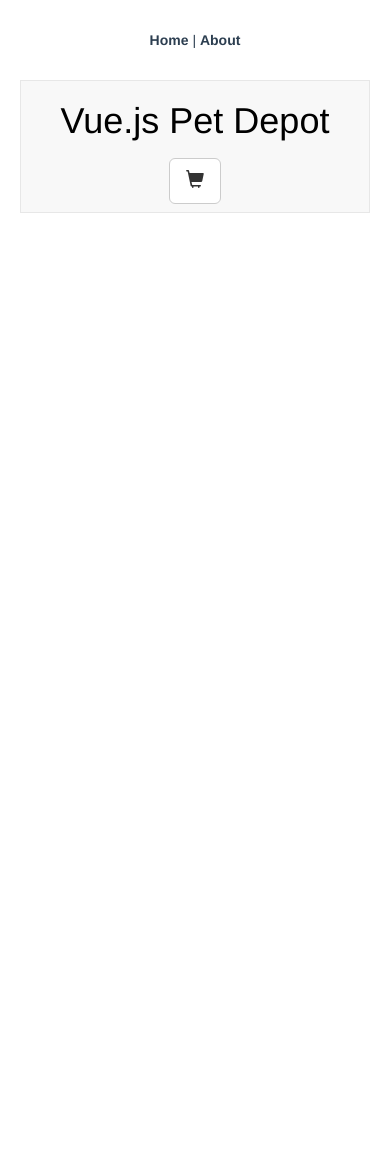
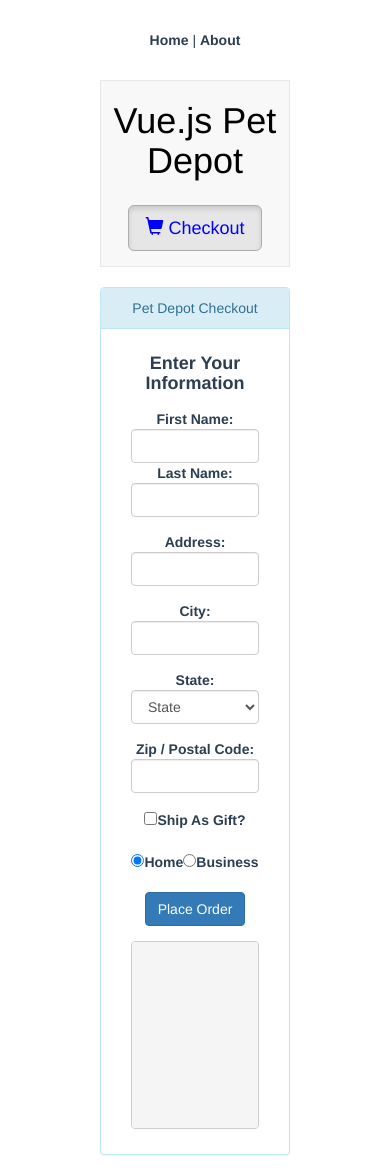
Before and after one commit to nilvon9wo/vue-petstore, a Vue app: page /form in a window 390 px wide. Before the commit the page ends 844 px from the top, so only its background shows below. Built offline with nearby package versions, Linux system fonts and the light colour scheme.

Commit message:
Completed components

```diff
--- a/src/assets/app.css
+++ b/src/assets/app.css
@@ -1,4 +1,4 @@
 body {
-    padding-left: 20px;
-    padding-right: 20px;
+    padding-left: 100px;
+    padding-right: 100px;
 }
--- /dev/null
+++ b/src/components/EditProduct.vue
@@ -0,0 +1,15 @@
+<template>
+  <div>
+    <h1>Edit Product Info</h1>
+  </div>
+</template>
+
+<script>
+    export default {
+        name: 'EditProduct',
+    };
+</script>
+
+<style scoped>
+
+</style>
--- a/src/components/Form.vue
+++ b/src/components/Form.vue
@@ -1,11 +1,111 @@
 <template>
 	<div>
     <my-header :cartItemCount="cartItemCount"></my-header>
-      <div class="row">
-        <div class="col-md-10 col-md-offset-1">
-
+    <div class="row">
+      <div class="col-md-10 col-md-offset-1">
+        <div class="panel panel-info">
+          <div class="panel-heading">Pet Depot Checkout</div>
+          <div class="panel-body">
+            <div class="form-group">
+              <div class="col-md-12">
+                <h4>
+                  <strong>Enter Your Information</strong>
+                </h4>
+              </div>
+            </div>
+            <div class="form-group">
+              <div class="col-md-6">
+                <strong>First Name:</strong>
+                <input class="form-control" v-model.trim="order.firstName"/>
+              </div>
+              <div class="col-md-6">
+                <strong>Last Name:</strong>
+                <input class="form-control" v-model.trim="order.lastName"/>
+              </div>
+            </div>
+            <div class="form-group">
+              <div class="col-md-12">
+                <strong>Address:</strong>
+              </div>
+              <div class="col-md-12">
+                <input class="form-control" v-model.trim="order.address"/>
+              </div>
+            </div>
+            <div class="form-group">
+              <div class="col-md-12">
+                <strong>City:</strong>
+              </div>
+              <div class="col-md-12">
+                <input class="form-control" v-model.trim="order.city"/>
+              </div>
+            </div>
+            <div class="form-group">
+              <div class="col-md-2">
+                <strong>State:</strong>
+                <select class="form-control" v-model="order.state">
+                  <option disabled value="">State</option>
+                  <option v-bind:value="state" v-for="(state, key) in states">
+                    {{key}}
+                  </option>
+                </select>
+              </div>
+            </div>
+            <div class="form-group">
+              <div class="col-md-6 col-md-offset-4">
+                <strong>Zip / Postal Code:</strong>
+                <input class="form-control" type="number" v-model.number="order.zip"/>
+              </div>
+            </div>
+            <div class="form-group">
+              <div class="col-md-6 boxes">
+                <input id="gift" type="checkbox" v-bind:false-value="order.dontSendGift"
+                       v-bind:true-value="order.sendGift"
+                       v-model="order.gift"
+                       value="true"
+                >
+                <label for="gift">Ship As Gift?</label>
+              </div>
+            </div>
+            <!-- end of form-group -->
+            <div class="form-group">
+              <div class="col-md-6 boxes">
+                <input id="home" type="radio" v-bind:value="order.home"
+                       v-model="order.method"
+                >
+                <label for="home">Home</label>
+                <input id="business" type="radio" v-bind:value="order.business"
+                       v-model="order.method"
+                >
+                <label for="business">Business</label>
+              </div>
+            </div>
+            <!-- end of form-group-->
+            <div class="form-group">
+              <div class="col-md-6">
+                <button class="btn btn-primary submit" type="submit"
+                        v-on:click="submitForm"
+                >Place Order
+                </button>
+              </div>
+              <!-- end of col-md-6-->
+            </div>
+            <!-- end of form-group-->
+            <div class="col-md-12 verify">
+						                    <pre>
+						                        First Name: {{order.firstName}}
+						                        Last Name: {{order.lastName}}
+						                        Address: {{order.address}}
+						                        City: {{order.city}}
+						                        Zip: {{order.zip}}
+						                        State: {{order.state}}
+						                        Method: {{order.method}}
+						                        Gift: {{order.gift}}
+						                    </pre>
+            </div>
+          </div>
         </div>
       </div>
+    </div>
   </div>
 </template>
 
@@ -17,10 +117,25 @@
         data() {
             return {
                 states: {
-
+                    AL: 'Alabama',
+                    AK: 'Alaska',
+                    AR: 'Arizona',
+                    CA: 'California',
+                    NV: 'Nevada',
                 },
                 order: {
-
+                    firstName: '',
+                    lastName: '',
+                    address: '',
+                    city: '',
+                    zip: '',
+                    state: '',
+                    method: 'Home Address',
+                    business: 'Business Address',
+                    home: 'Home Address',
+                    gift: '',
+                    sendGift: 'Send As A Gift',
+                    dontSendGift: 'Do Not Send As A Gift',
                 },
             };
         },
--- a/src/components/Header.vue
+++ b/src/components/Header.vue
@@ -9,11 +9,14 @@
         </h1>
       </div>
       <div class="nav navbar-nav navbar-right cart">
-        <button @click="showCheckout" class="btn btn-default btn-lg" type="button">
-					<span class="glyphicon glyphicon-shopping-cart">
-						{{cartItemCount}}
-					</span>
-        </button>
+        <div class="nav navbar-nav navbar-right cart">
+          <router-link :to="{name: 'Form'}" active-class="active" class="btn btn-default btn-lg" tag="button">
+            <span class="glyphicon glyphicon-shopping-cart">
+              {{cartItemCount}}
+            </span>
+            Checkout
+          </router-link>
+        </div>
       </div>
     </div>
   </header>
@@ -41,4 +44,8 @@
     color: black;
     text-decoration: none;
   }
+
+  .router-link-exact-active {
+    color: blue;
+  }
 </style>
--- a/src/components/Main.vue
+++ b/src/components/Main.vue
@@ -10,7 +10,9 @@
             </figure>
           </div>
           <div class="col-md-6 col-md-offset-0 description">
-            <h1 v-text="product.title"></h1>
+            <router-link tag="h1" :to="{name: 'Id', params:{id: product.id}}">
+              product.title
+            </router-link>
             <p v-html="product.description"></p>
             <p class="price">
               {{product.price | formatPrice}}
@@ -19,15 +21,15 @@
             <button @click="addToCart(product)" class="btn btn-primary btn-lg" v-if="canAddToCart(product)">
               Add to cart
             </button>
-            <button class="btn btn-primary btn-lg" disabled="true" v-else>
+            <button class="btn btn-primary btn-lg" disabled v-else>
               Add to cart
             </button>
 
-            <span class="inventory-message" v-if="product.availableInventory - cartCount(product.id) === 0">
+            <span class="inventory-message" v-if="leftToBuy(product) === 0">
               All Out!
             </span>
-            <span class="inventory-message" v-else-if="product.availableInventory - cartCount(product.id) < 5">
-              Only {{product.availableInventory - cartCount(product.id)}} left!
+            <span class="inventory-message" v-else-if="leftToBuy(product) < 5">
+              Only {{leftToBuy(product)}} left!
             </span>
             <span class="inventory-message" v-else>
               Buy Now!
@@ -50,7 +52,10 @@
         name: 'iMain',
         data() {
             return {
-                products: {},
+                products: {
+                    availableInventory: undefined,
+                    rating: undefined,
+                },
                 cart: [],
             };
         },
@@ -79,6 +84,9 @@
                     }
                 }
                 return count;
+            },
+            leftToBuy(product) {
+                return product.availableInventory - this.cartCount(product.id);
             },
         },
         computed: {
--- /dev/null
+++ b/src/components/Product.vue
@@ -0,0 +1,55 @@
+<template>
+  <div>
+    <my-header></my-header>
+    <h1>This is the id {{$route.params.id}}</h1>
+    <div class="row">
+      <div class="col-md-5 col-md-offset-0">
+        <figure>
+          <img :src="product.image" class="product"/>
+        </figure>
+      </div>
+      <div class="col-md-6 col-md-offset-0 description">
+        <h1>{{product.title}}</h1>
+        <p v-html="product.description"></p>
+        <p class="price">{{product.price}}</p>
+      </div>
+      <button @click="edit">Edit Product</button>
+      <router-view></router-view>
+    </div>
+  </div>
+</template>
+
+<script>
+    import MyHeader from '@/components/Header';
+    import axios from 'axios';
+
+    export default {
+        name: 'Product',
+        components: {MyHeader},
+        data() {
+            return {
+                product: {price: undefined},
+            };
+        },
+        methods: {
+            edit() {
+                this.$router.push({name: 'Edit'});
+            },
+        },
+        created() {
+            axios.get('/data/products.json')
+                .then((response) => {
+                    this.product = response.data.products.filter(
+                        (data) => Number(data.id) === Number(this.$route.params.id),
+                    )[0];
+                    this.product.image = '/' + this.product.image;
+                });
+        },
+    };
+</script>
+
+<style scoped>
+  img {
+    width: 300px;
+  }
+</style>
--- a/src/router.ts
+++ b/src/router.ts
@@ -2,6 +2,8 @@ import Vue from 'vue';
 import Router from 'vue-router';
 import Form from '@/components/Form.vue';
 import Main from '@/components/Main.vue';
+import Product from '@/components/Product.vue';
+import EditProduct from '@/components/EditProduct.vue';
 
 Vue.use(Router);
 
@@ -15,10 +17,29 @@ export default new Router({
             props: true,
         },
         {
+            path: '/product/:id',
+            name: 'Id',
+            component: Product,
+            props: true,
+            children: [
+                {
+                    path: '/edit',
+                    name: 'Edit',
+                    component: EditProduct,
+                    props: true,
+                },
+
+            ],
+        },
+        {
             path: '/form',
             name: 'Form',
             component: Form,
             props: true,
         },
+        {
+            path: '*',
+            redirect: '/',
+        },
     ],
 });
```
